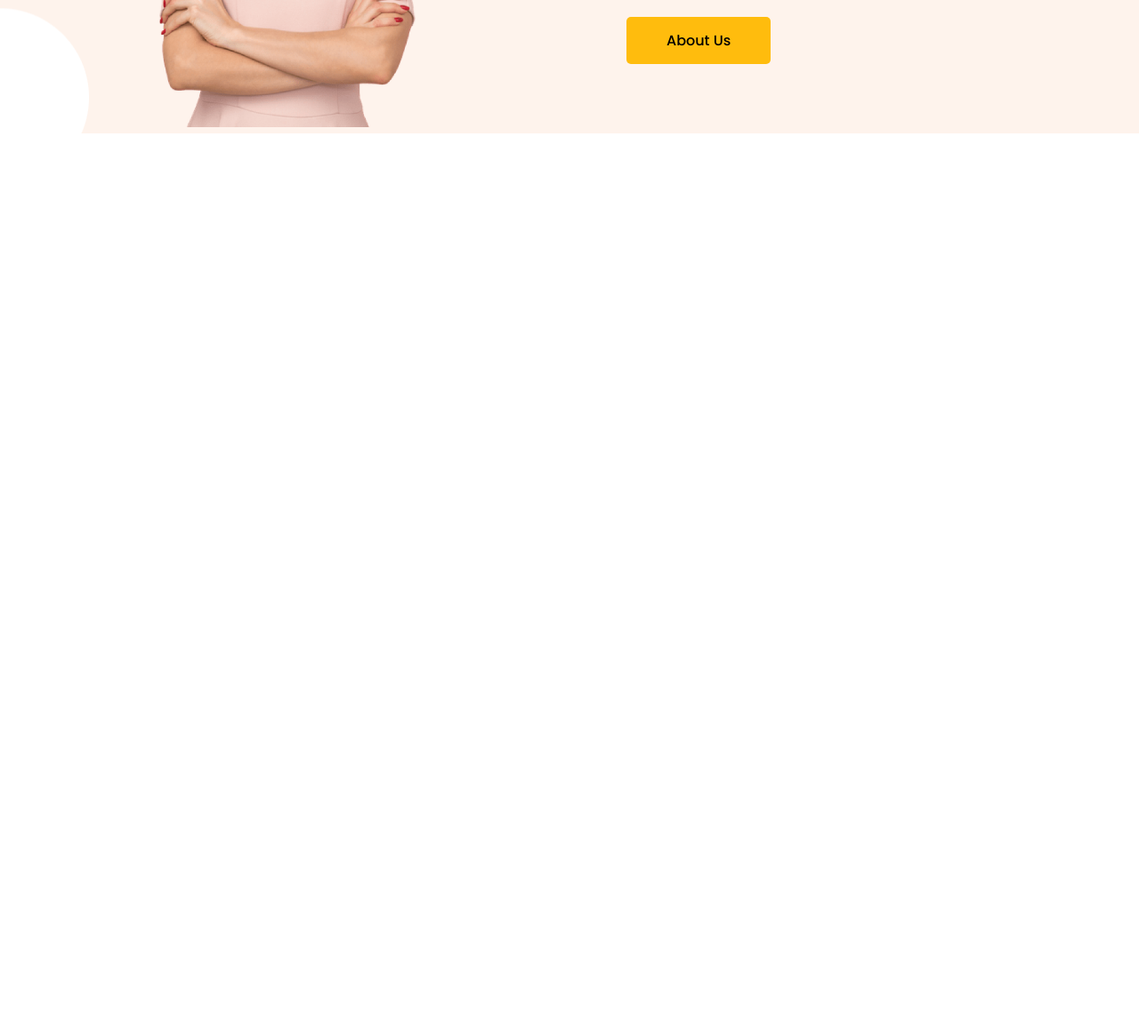
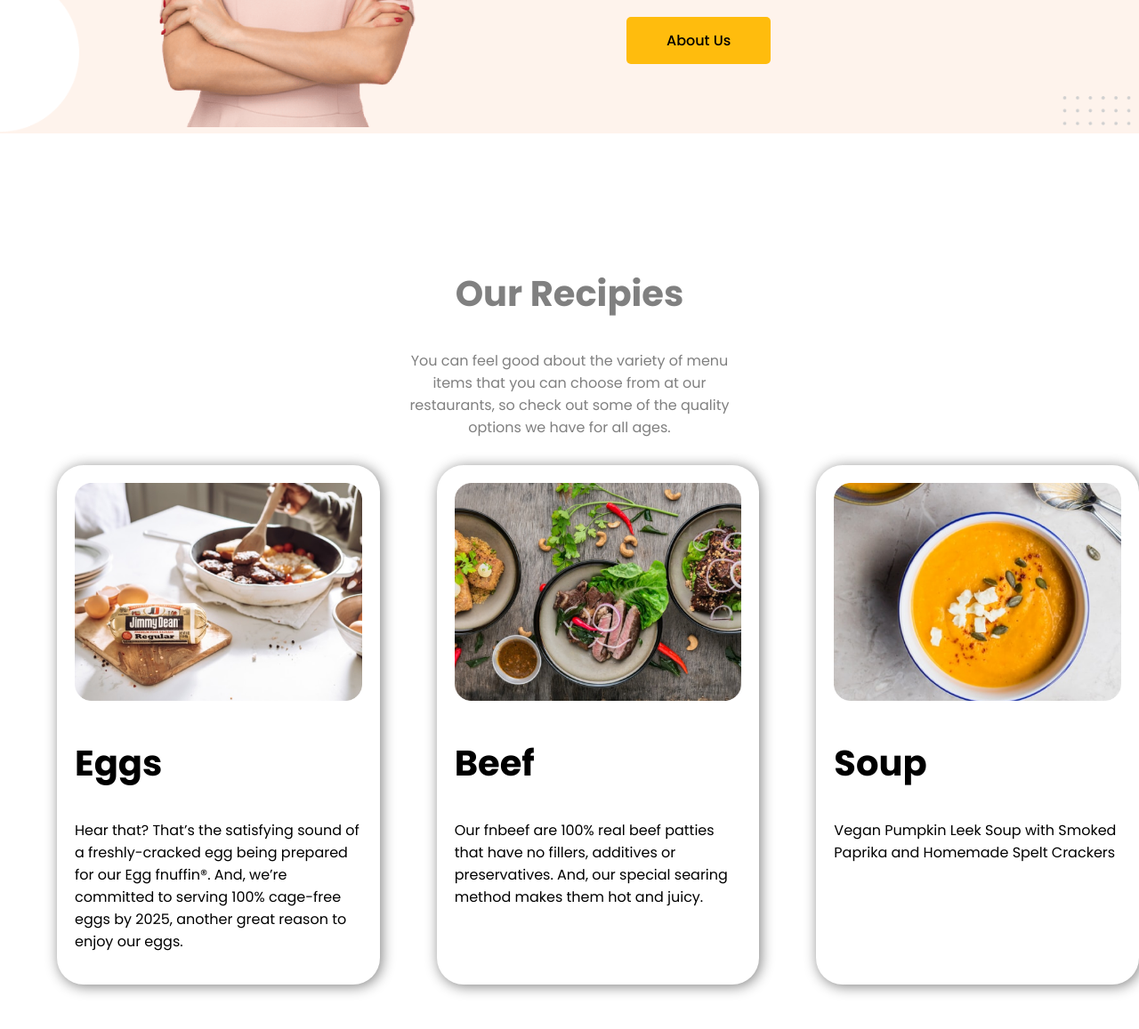
Before and after one commit to Hamed166/food-network, a plain HTML site: page index.html in a window 1280 px wide. Shown: the part 1091-2248 px from the top of the page at 89% size. Before the commit the page ends 1391 px from the top, so only its background shows below. Drawn offline with Linux system fonts and the light colour scheme.

Commit message:
recipe section added

```diff
--- a/index.html
+++ b/index.html
@@ -43,6 +43,36 @@
     </section>
 <!--about me end--------------------------->
 
+<!--Our recipies start--------------------->
+    <section id="recipe">
+        <div class="recipe-content">
+            <h2>Our Recipies</h2>
+            <p>You can feel good about the variety of menu items that you can choose from at our restaurants, so check out some of the quality options we have for all ages.</p>
+        </div>
+
+        <div class="divDesign">
+            <div class="recipe-item">
+                <img src="images/food/Project Cover.jpg" alt="">
+                <h2>Eggs</h2>
+                <p>Hear that? That’s the satisfying sound of a freshly-cracked egg being prepared for our Egg fnuffin®. And, we’re committed to serving 100% cage-free eggs by 2025, another great reason to enjoy our eggs.</p>
+            </div>
+
+            <div class="recipe-item">
+                <img src="images/food/Project Cover1.jpg" alt="">
+                <h2>Beef</h2>
+                <p>Our fnbeef are 100% real beef patties that have no fillers, additives or preservatives. And, our special searing method makes them hot and juicy. </p>
+            </div>
+
+            <div class="recipe-item">
+                <img src="images/food/Project Cover.png" alt="">
+                <h2>Soup</h2>
+                <p>Vegan Pumpkin Leek Soup with Smoked Paprika and Homemade Spelt Crackers</p>
+            </div>
+        </div>
+    </section>
+<!--Our recipies end----------------------->
+
+
 
 <!--Contact Us start----------------------->
 <!--Contact Us end0------------------------>
--- a/style.css
+++ b/style.css
@@ -41,7 +41,11 @@ h2{
 /*about me css*/
 .aboutUs{
     background-image: url(images/shapes/7.png);
-    background-repeat:no-repeat;
+    background-size: cover;
+    background-repeat: no-repeat;
+}
+.aboutUs .banner-item h2{
+    color: grey;
 }
 .aboutUs .banner-item p{
     margin-bottom: 100px;
@@ -52,3 +56,24 @@ h2{
     margin-left: 20%;
     margin-top: 5%;
 }
+
+/*recipe part css*/
+
+.recipe-content{
+    text-align: center;
+    color: grey;
+    margin: 30px 450px;
+}
+#recipe .divDesign{
+    width: 100%;
+}
+.recipe-item img{
+    width: 100%;
+}
+.recipe-item{
+    box-shadow: 2px 2px 15px gray;
+    border-radius: 30px;
+    width: 400px;
+    padding: 20px 20px;
+    margin-left: 5%;
+}
```
Also changed, not shown: images/food/food network1.jpg (added), images/shapes/Eks_fs9XUAE7juu.png (added), images/shapes/stone-shape-abstract-banner.png (added), images/shapes/yellow shape banner.jpg (added), images/shapes/yellow-trapezoid-png.jpg (added).
